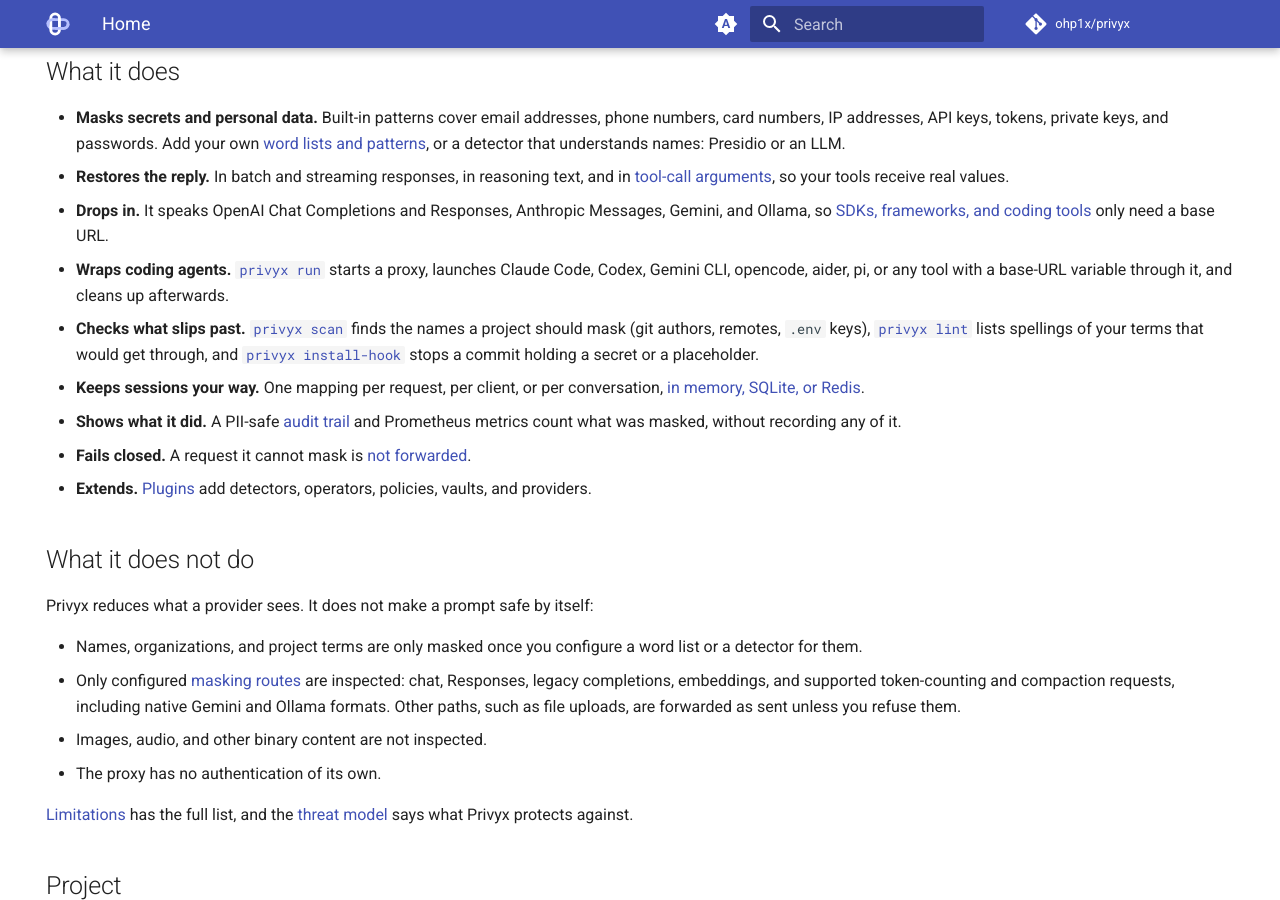
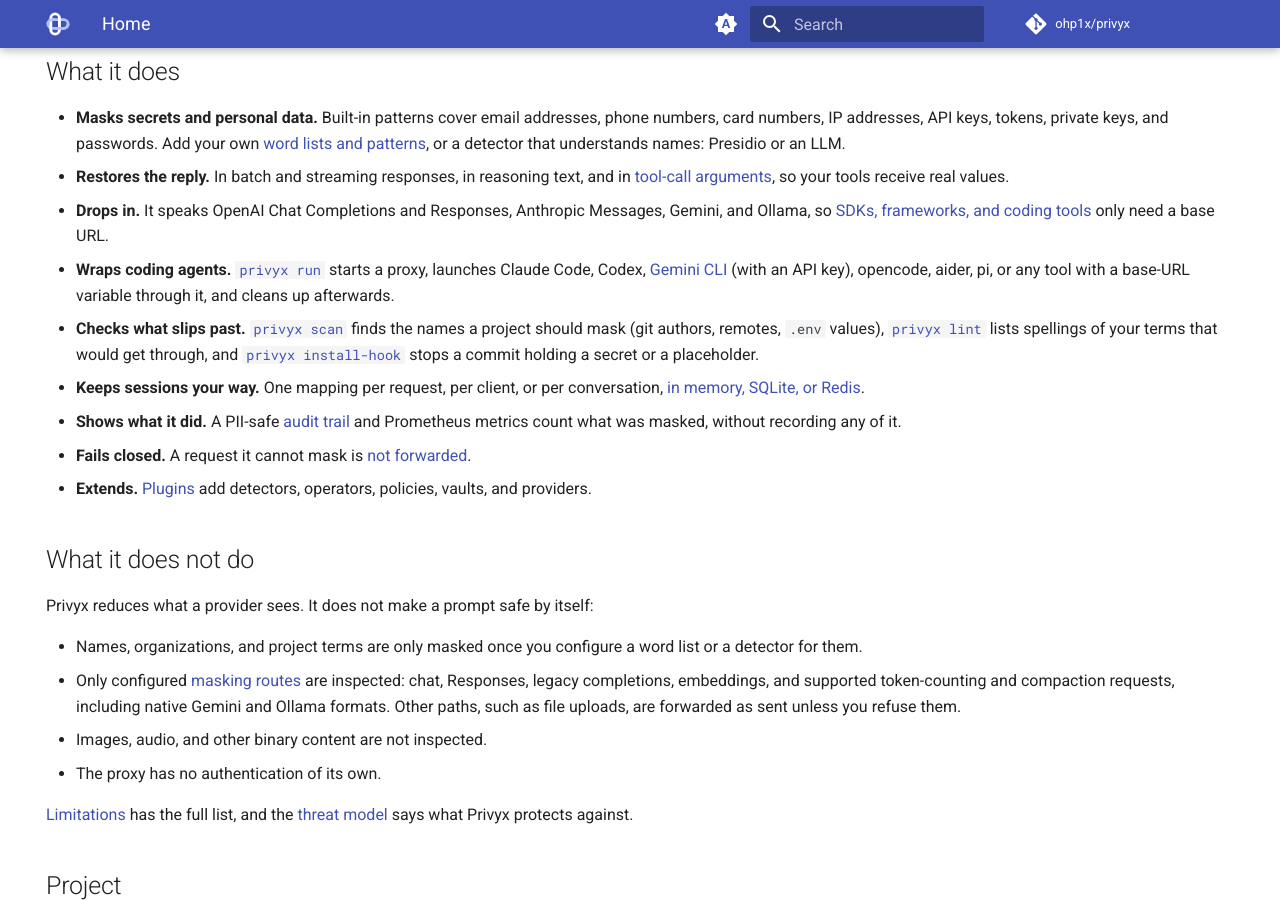
Before and after one commit to ohp1x/privyx, an MkDocs documentation site: the page built from docs/index.md, in a window 1280 px wide and 900 px high, scrolled down 2121 px. Built offline with MkDocs 1.6.1 and Material for MkDocs 9.7.7, drawn with Linux system fonts in a browser that asks for light colours; comment, search, counter and statistics services are not loaded.

Commit message:
docs: correct the front page install and scan notes

```diff
--- a/docs/index.md
+++ b/docs/index.md
@@ -130,10 +130,12 @@ and hand it to a tool. The mapping back to the real value stays with Privyx.
   Messages, Gemini, and Ollama, so [SDKs, frameworks, and coding tools](integrations/index.md)
   only need a base URL.
 - **Wraps coding agents.** [`privyx run`](guide/cli.md#privyx-run) starts a
-  proxy, launches Claude Code, Codex, Gemini CLI, opencode, aider, pi, or any
-  tool with a base-URL variable through it, and cleans up afterwards.
+  proxy, launches Claude Code, Codex,
+  [Gemini CLI](providers/google.md#gemini-cli) (with an API key), opencode,
+  aider, pi, or any tool with a base-URL variable through it, and cleans up
+  afterwards.
 - **Checks what slips past.** [`privyx scan`](guide/cli.md#privyx-scan) finds
-  the names a project should mask (git authors, remotes, `.env` keys),
+  the names a project should mask (git authors, remotes, `.env` values),
   [`privyx lint`](guide/cli.md#privyx-lint) lists spellings of your terms that
   would get through, and [`privyx install-hook`](guide/cli.md#privyx-install-hook)
   stops a commit holding a secret or a placeholder.
```
Also changed, not shown: README.md (+4 -4 lines), docs/tutorials/coding-agents.md (+4 -4 lines).
